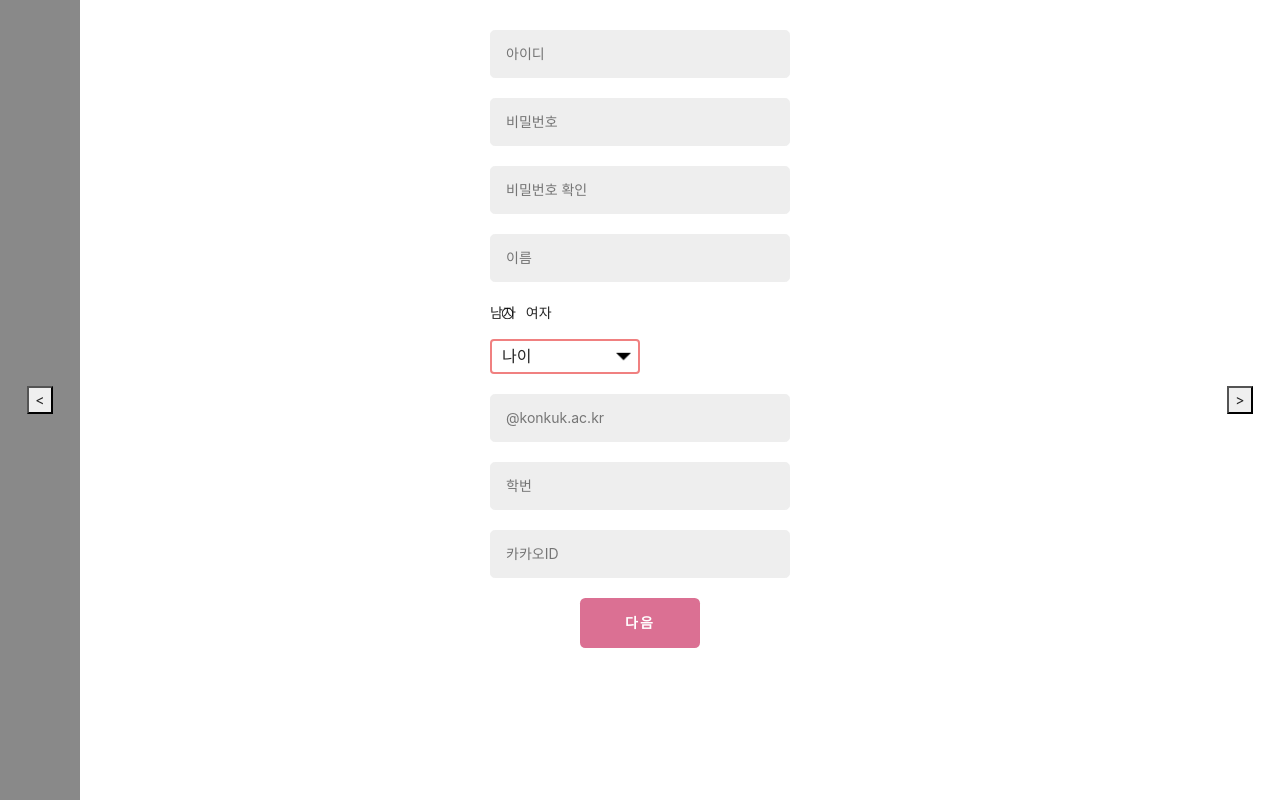
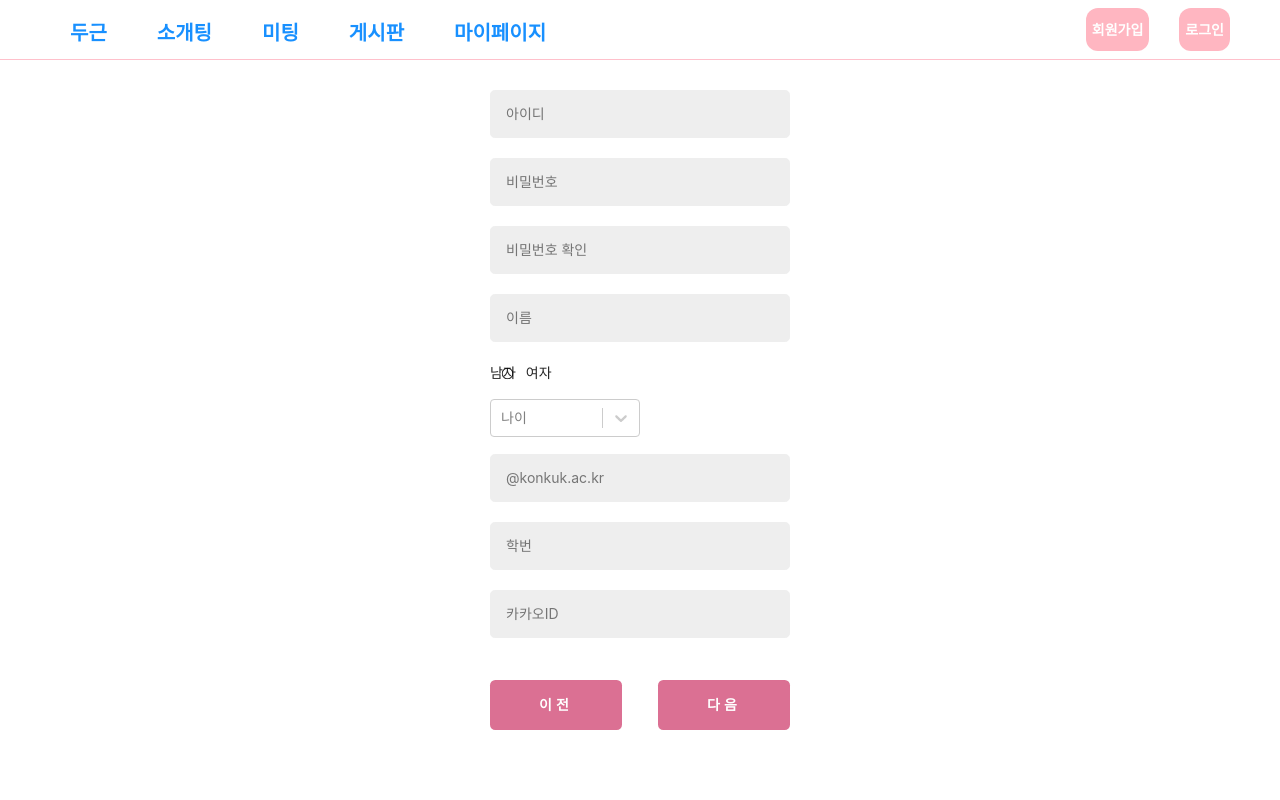
Before and after one commit to team-doogeun/doogeun-dating-frontend, a React (Create React App) app in the folder client/: page /signup in a window 1280 px wide. Shown: the top 800 px of the page. Built offline with nearby package versions, Linux system fonts and the light colour scheme.

Commit message:
Footer 고정

```diff
--- a/client/src/App.css
+++ b/client/src/App.css
@@ -1,3 +1,17 @@
+.superContainer {
+  min-width: 700px;
+  height: 2000px;
+  display: flex;
+  flex-direction: column;
+  align-items: center;
+}
+
+#wrapper {
+  height: auto;
+  min-height: 100%;
+  padding-bottom: 220px;
+}
+
 /* 자주 쓰는 tag css 작성 */
 input {
   background-color: #eee;
--- a/client/src/App.js
+++ b/client/src/App.js
@@ -11,9 +11,11 @@ import Footer from './components/views/Footer/Footer';
 
 function App() {
   return (
-    <div>
-      {/* <NavBar /> */}
-      <SignUpPage />
+    <div className="superContainer">
+      <NavBar />
+      <div id="wrapper">
+        <SignUpPage />
+      </div>
       <Footer />
     </div>
   );
--- a/client/src/components/views/SignUpPage/AttributeData.js
+++ b/client/src/components/views/SignUpPage/AttributeData.js
@@ -1,3 +1,20 @@
+const ageRangeData = [
+  { value: '20', label: '20' },
+  { value: '21', label: '21' },
+  { value: '22', label: '22' },
+  { value: '23', label: '23' },
+  { value: '24', label: '24' },
+  { value: '25', label: '25' },
+  { value: '26', label: '26' },
+  { value: '27', label: '27' },
+  { value: '28', label: '28' },
+  { value: '29', label: '29' },
+  { value: '30', label: '30' },
+  { value: '31', label: '31' },
+  { value: '32', label: '32' },
+  { value: '33', label: '33' },
+];
+
 const bodyTypeData = [
   { value: '마름', label: '마름' },
   { value: '슬림', label: '슬림' },
@@ -165,4 +182,4 @@ const priorityData = [
   { value: 'MBTI', label: 'MBTI' },
 ];
 
-export { bodyTypeData, departmentData, addressData, characterData, mbtiData, hobbyData, drinkData, smokeData, priorityData };
+export { ageRangeData, bodyTypeData, departmentData, addressData, characterData, mbtiData, hobbyData, drinkData, smokeData, priorityData };
--- a/client/src/components/views/SignUpPage/DetailProfile.css
+++ b/client/src/components/views/SignUpPage/DetailProfile.css
@@ -4,13 +4,14 @@
   justify-content: center;
   margin: 0 auto;
   width: 100%;
-  height: 100vh;
+  height: 720px;
+  z-index: 100;
 }
 
 /* Input Text(입력란) */
 .DetailProfileInputs {
   width: 300px;
-  height: 100vh;
+  height: inherit;
   margin-top: 10px;
 }
 
--- a/client/src/components/views/SignUpPage/MyProfile.css
+++ b/client/src/components/views/SignUpPage/MyProfile.css
@@ -4,13 +4,13 @@
   justify-content: center;
   margin: 0 auto;
   width: 100%;
-  height: 100vh;
+  height: 620px;
 }
 
 /* Input Text(입력란) */
 .MyProfileInputs {
   width: 300px;
-  height: 100vh;
+  height: inherit;
   margin-top: 10px;
 }
 
@@ -100,21 +100,3 @@
   color: violet;
   white-space: pre-wrap;
 }
-
-/* Next Button */
-.nextButton {
-  text-align: center;
-}
-
-.footerButton {
-  display: inline-block;
-  width: 120px;
-  height: 50px;
-  margin-top: 20px;
-  color: #ffffff;
-  border-radius: 0.33rem;
-  background-color: palevioletred;
-  border: none;
-  font-weight: bold;
-  letter-spacing: 2px;
-}
--- a/client/src/components/views/SignUpPage/MyProfile.js
+++ b/client/src/components/views/SignUpPage/MyProfile.js
@@ -1,11 +1,16 @@
 import React, { useEffect, useRef, useState } from 'react';
 import { useDispatch } from 'react-redux';
+import Select from 'react-select';
 import { loginUser } from '../../../_actions/user_action';
 import './MyProfile.css';
+import { ageRangeData } from './AttributeData';
 
 // 회원가입 페이지
 function MyProfile(props) {
   // const dispatch = useDispatch();
+
+  // page 설정
+  const [pageNow, setPageNow] = useState('MP');
 
   // 회원가입 입력요소(기본)
   // id, pw, pw확인, name, gender, age, email(학교)
@@ -37,12 +42,12 @@ function MyProfile(props) {
   // 나이(dropdown)
   // 드롭다운 기능 : 다른 곳 클릭했을 시 자동으로 사라짐
   const [age, setAge] = useState('나이');
-  const ageRange = ['20', '21', '22', '23', '24', '25', '26', '27', '28', '29', '30', '31', '32', '33'];
-  const ageOptions = ageRange.map((value) => {
-    return <option value={value}>{value}</option>;
-  });
-  const dropDownRef = useRef();
-  const [isOpen, setIsOpen] = useDetectClose(dropDownRef, false);
+
+  // const ageOptions = ageRange.map((value) => {
+  //   return <option value={value}>{value}</option>;
+  // });
+  // const dropDownRef = useRef();
+  // const [isOpen, setIsOpen] = useDetectClose(dropDownRef, false);
 
   // email(@konkuk.ac.kr 필수입력)
   const [email, setEmail] = useState('');
@@ -57,6 +62,7 @@ function MyProfile(props) {
   // kakaoID
   const [kakaoID, setKakaoID] = useState('');
   const [kakaoIDMsg, setKakaoMSg] = useState('');
+  const [isKakaoID, setIsKakaoID] = useState(false);
 
   // 입력함수
   const onIDHandler = (e) => {
@@ -113,7 +119,7 @@ function MyProfile(props) {
   };
 
   const onGenderHandler = (e) => {
-    // currentTargetValue -> 부모 tag까지 불러옴
+    // currentTargetValue -> 부모 tag까지 불러옴 -> 길어서 부모까지 불러옴
     // targetValue -> 자식 tag만 불러옴
     setGender(e.target.value);
   };
@@ -201,23 +207,7 @@ function MyProfile(props) {
             </label>
           </div>
 
-          <div className="ageDropDown" ref={dropDownRef}>
-            <select
-              value={age}
-              className="selectAge"
-              onClick={(e) => {
-                setIsOpen(!isOpen);
-              }}
-              onChange={(e) => {
-                setAge(e.target.value);
-              }}
-            >
-              <option disabled selected value="나이">
-                {'나이'}
-              </option>
-              ;{ageOptions}
-            </select>
-          </div>
+          <Select className="ageDropDown" options={ageRangeData} placeholder={'나이'} />
 
           <input onChange={onEmailHandler} value={email} type="text" placeholder="@konkuk.ac.kr"></input>
           {email.length > 0 && <div className={`message ${isEmail ? 'success' : 'error'}`}>{emailMsg}</div>}
@@ -227,41 +217,10 @@ function MyProfile(props) {
 
           <input onChange={onKakaoIDHandler} value={kakaoID} type="text" placeholder="카카오ID"></input>
           {kakaoID.length > 0 && <div className="kakaoIDMsg">{kakaoIDMsg}</div>}
-
-          <div className="nextButton">
-            <button className="footerButton" disabled={!(isID && isPW && isConfirmPW && isName)}>
-              다음
-            </button>
-          </div>
         </div>
       </form>
     </div>
   );
 }
 
-const useDetectClose = (ref, initialState) => {
-  // initialState : true, false
-  const [isOpen, setIsOpen] = useState(initialState);
-
-  // 사용자가 클릭한 요소(ref.current)
-  // 안의 요소(ref.current.contains(e.target)인지 확인 후 닫아주는 구조
-  // -> dropdown에 적용해보자면 dropdown(ref.current) 누르고
-  // 포함된 요소 ex) 22 (ref.current.contains)를 누르면 닫아줌
-  useEffect(() => {
-    const pageClickEvent = (e) => {
-      if (ref.current && !ref.current.contains(e.target)) {
-        setIsOpen(!isOpen);
-      }
-    };
-
-    if (isOpen) window.addEventListener('click', pageClickEvent);
-
-    return () => {
-      window.removeEventListener('click', pageClickEvent);
-    };
-  }, [isOpen, ref]);
-
-  return [isOpen, setIsOpen];
-};
-
-export { MyProfile as default };
+export default MyProfile;
--- a/client/src/components/views/SignUpPage/SignUpPage.css
+++ b/client/src/components/views/SignUpPage/SignUpPage.css
@@ -1,60 +1,37 @@
-.slider {
+.SignUpPage {
+  justify-content: center;
+  margin: 0 auto;
+  width: 100%;
+  height: 1000px;
+}
+
+.main {
+  display: flex;
+  flex-direction: column;
+  width: 100%;
+  height: inherit;
+}
+
+.pageButton {
+  margin: 0 auto;
+  width: 300px;
+  display: flex;
+  justify-content: space-between;
   position: relative;
 }
-.slider__arrow-left {
-  background-clip: content-box;
-  padding: 20px 0;
-  box-sizing: border-box;
-  transition: 400ms all ease-in-out;
-  cursor: pointer;
-  width: 80px;
-  z-index: 1000;
-  position: absolute;
-  left: 0;
-  top: 0;
-  height: 100%;
-  display: flex;
-  align-items: center;
-  justify-content: center;
-  visibility: hidden;
+
+.nextButton,
+.prevButton {
+  text-align: center;
 }
-.slider__arrow-right {
-  padding: 20px 0;
-  background-clip: content-box;
-  box-sizing: border-box;
-  transition: 400ms all ease-in-out;
-  cursor: pointer;
-  width: 80px;
-  z-index: 1000;
-  position: absolute;
-  right: 0;
-  top: 0;
-  height: 100%;
-  display: flex;
-  align-items: center;
-  justify-content: center;
-  visibility: hidden;
+
+.footerButton {
+  width: 132px;
+  height: 50px;
+  color: #ffffff;
+  border-radius: 0.33rem;
+  background-color: palevioletred;
+  border: none;
+  font-weight: bold;
+  letter-spacing: 4px;
 }
-.arrow {
-  transition: 400ms all ease-in-out;
-}
-.arrow:hover {
-  transition: 400ms all ease-in-out;
-  transform: scale(1.5);
-}
-.slider:hover .slider__arrow-left {
-  transition: 400ms all ease-in-out;
-  visibility: visible;
-}
-.slider:hover .slider__arrow-right {
-  transition: 400ms all ease-in-out;
-  visibility: visible;
-}
-.slider__arrow-left:hover {
-  background: rgba(20, 20, 20, 0.5);
-  transition: 400ms all ease-in-out;
-}
-.slider__arrow-right:hover {
-  background: rgba(20, 20, 20, 0.5);
-  transition: 400ms all ease-in-out;
-}
--- a/client/src/components/views/SignUpPage/SignUpPage.js
+++ b/client/src/components/views/SignUpPage/SignUpPage.js
@@ -12,20 +12,7 @@ function SignUpPage() {
   const [pageNow, setPageNow] = useState('MP');
 
   return (
-    <div className="slider">
-      <div className="slider__arrow-left">
-        <button
-          className="arrow"
-          onClick={() => {
-            // dp click -> mp
-            if (document.getElementById('DetailProfile')) setPageNow('MP');
-            // ip click -> dp
-            if (document.getElementById('IdealTypeProfile')) setPageNow('DP');
-          }}
-        >
-          {'<'}
-        </button>
-      </div>
+    <div className="SignUpPage">
       <div className="main">
         {
           {
@@ -34,20 +21,34 @@ function SignUpPage() {
             IP: <IdealTypeProfile />,
           }[pageNow]
         }
+        <div className="pageButton">
+          <div className="prevButton">
+            <button
+              className="footerButton"
+              onClick={() => {
+                // dp click -> mp
+                if (document.getElementById('DetailProfile')) setPageNow('MP');
+                // ip click -> dp
+                if (document.getElementById('IdealTypeProfile')) setPageNow('DP');
+              }}
+            >
+              이전
+            </button>
           </div>
-      <div className="slider__arrow-right">
+          <div className="nextButton">
             <button
-          className="arrow"
+              className="footerButton"
               onClick={() => {
                 // mp click -> dp
                 if (document.getElementById('MyProfile')) setPageNow('DP');
-
                 // dp click -> ip
                 if (document.getElementById('DetailProfile')) setPageNow('IP');
               }}
             >
-          {'>'}
+              다음
             </button>
+          </div>
+        </div>
       </div>
     </div>
   );
```
Also changed, not shown: client/src/components/views/Footer/Footer.js (+17 -12 lines), client/src/components/views/SignUpPage/DetailProfile.js (+83 -21 lines), client/src/components/views/smallComponent/DropDown.js (+20 -1 lines). Lines whose indentation alone changed are shown as unchanged.
